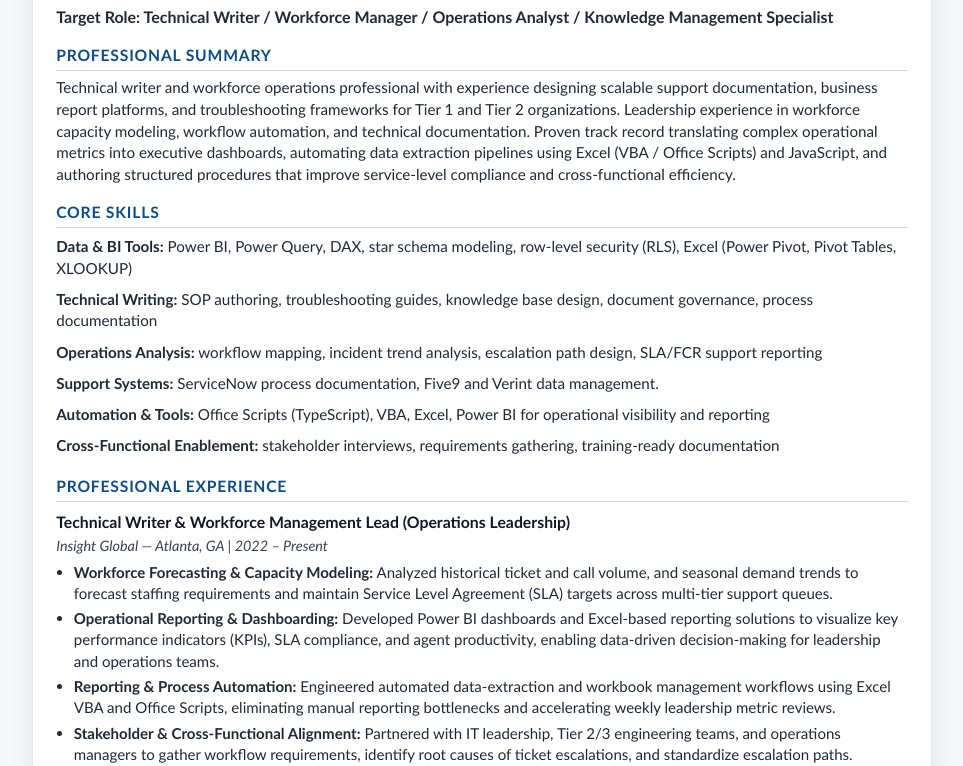
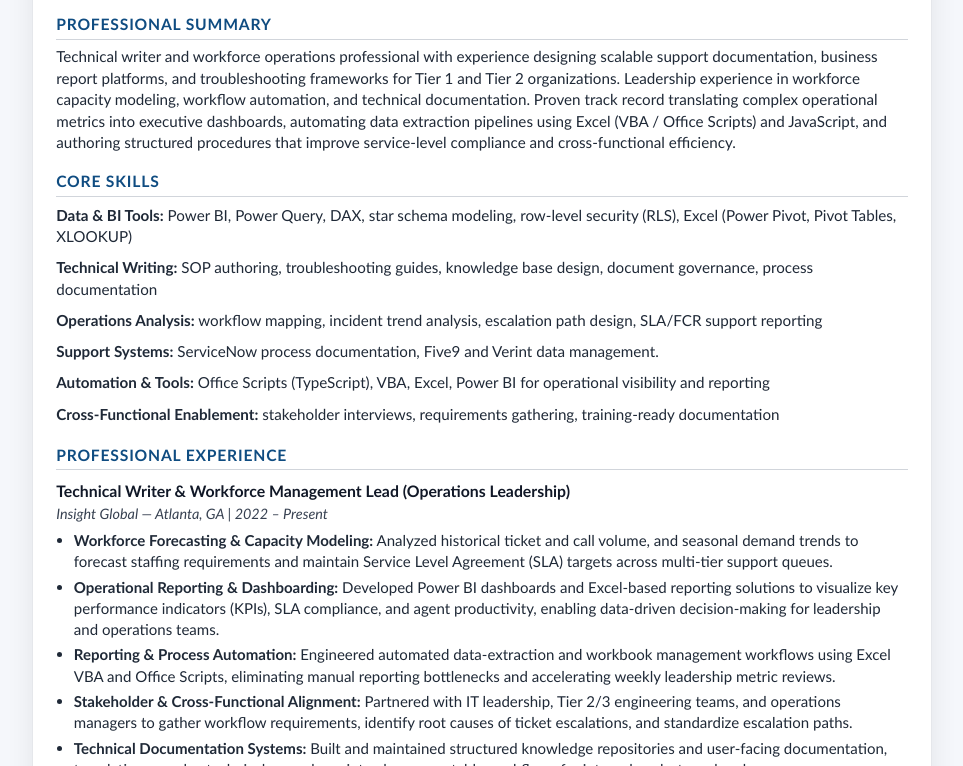
Before and after one commit to joscnaa/Resume, a plain HTML site: page index.html in a window 1280 px wide. Shown: the part 110-876 px from the top of the page, without its empty margins (158-1121 px from the left). Drawn offline with Linux system fonts and the light colour scheme.

Commit message:
Comment out target role in index.html
Comment out the target role section in the contact area.

```diff
--- a/index.html
+++ b/index.html
@@ -151,7 +151,7 @@
       Atlanta, GA • <a href="mailto:joscan555@gmail.com">joscan555@gmail.com</a> •
       <a href="https://joscnaa.github.io/Portfolio/" target="_blank" rel="noreferrer noopener">GitHub Portfolio</a>
     </div>
-    <div class="target-role">Target Role: Technical Writer / Workforce Manager / Operations Analyst / Knowledge Management Specialist</div>
+    <!--<div class="target-role">Target Role: Technical Writer / Workforce Manager / Operations Analyst / Knowledge Management Specialist</div>-->
 
     <h2>Professional Summary</h2>
     <p>
```
